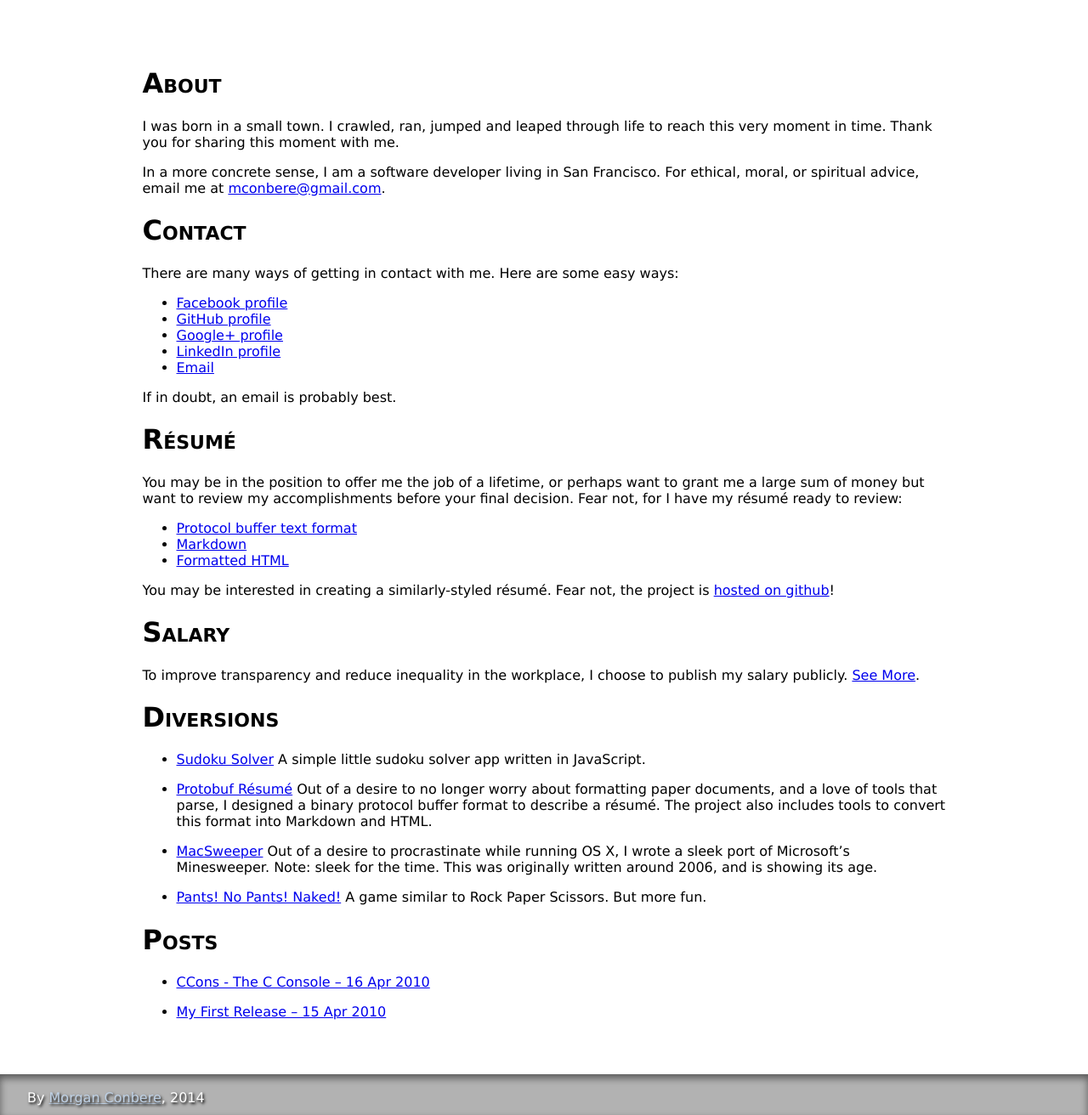
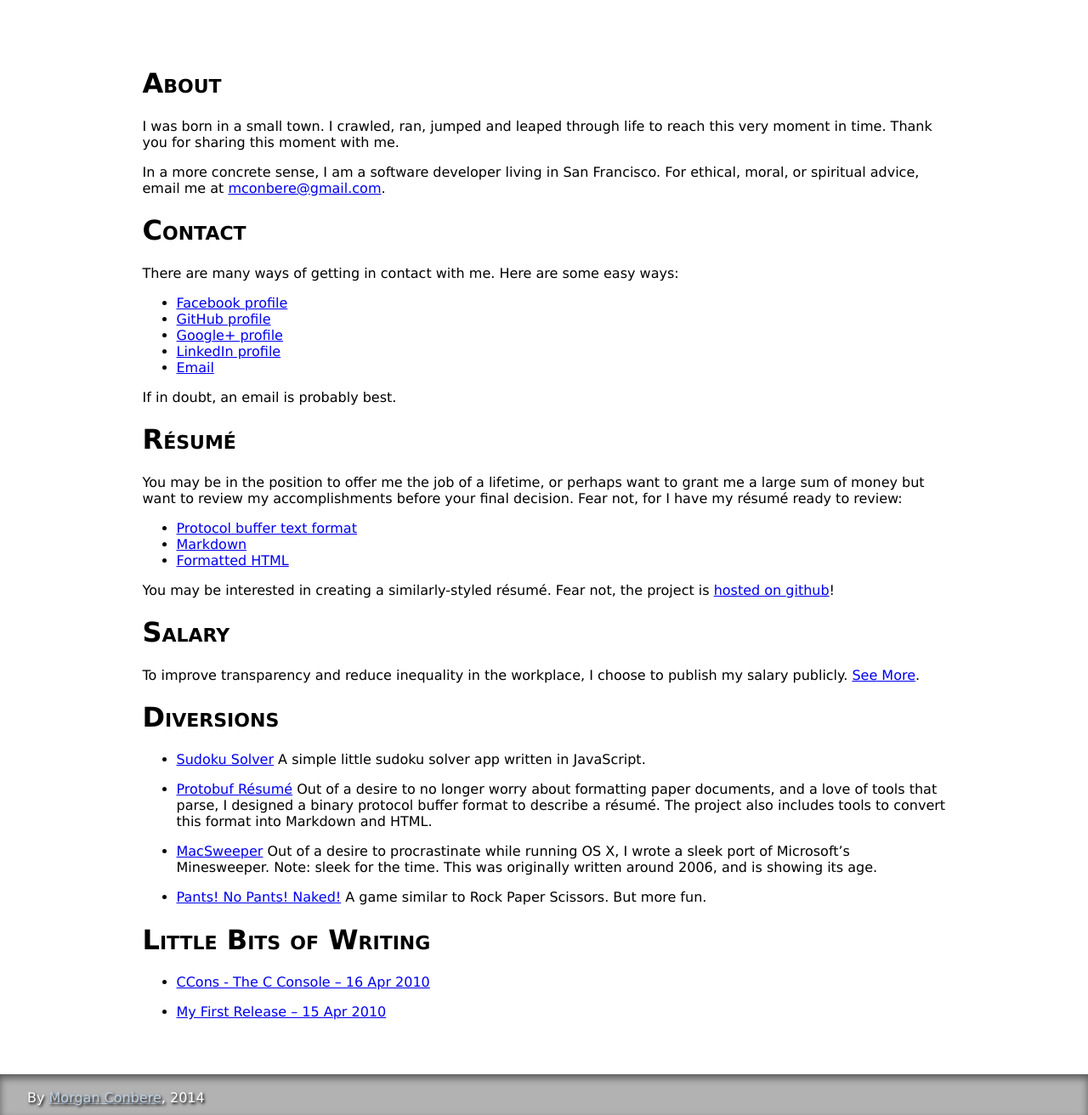
Before and after one commit to mconbere/mconbere.github.com, a Jekyll site: the page built from index.markdown, in a window 1280 px wide. Shown: the whole page at 85% size. Built offline with Jekyll 4.4.1, drawn with Linux system fonts in a browser that asks for light colours.

Commit message:
Update index.markdown

```diff
--- a/index.markdown
+++ b/index.markdown
@@ -62,8 +62,8 @@ Diversions
 
 * [Pants! No Pants! Naked!](pantsnopantsnaked/index.html) A game similar to Rock Paper Scissors. But more fun.
 
-Posts
-=====
+Little Bits of Writing
+======================
 
 {% for post in site.posts %}
 * [{{ post.title }} -- {{ post.date | date_to_string }}]({{ post.url}})
```
